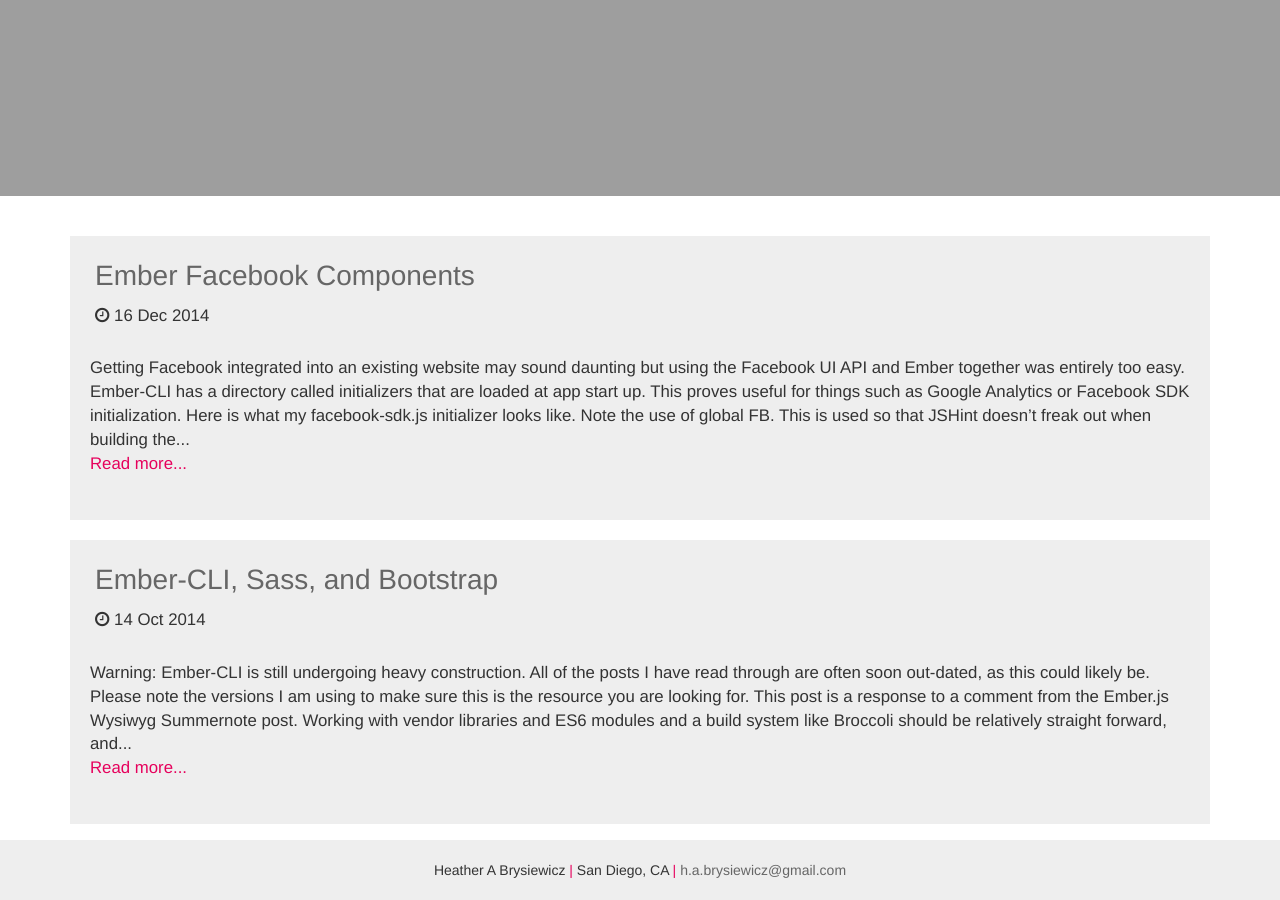
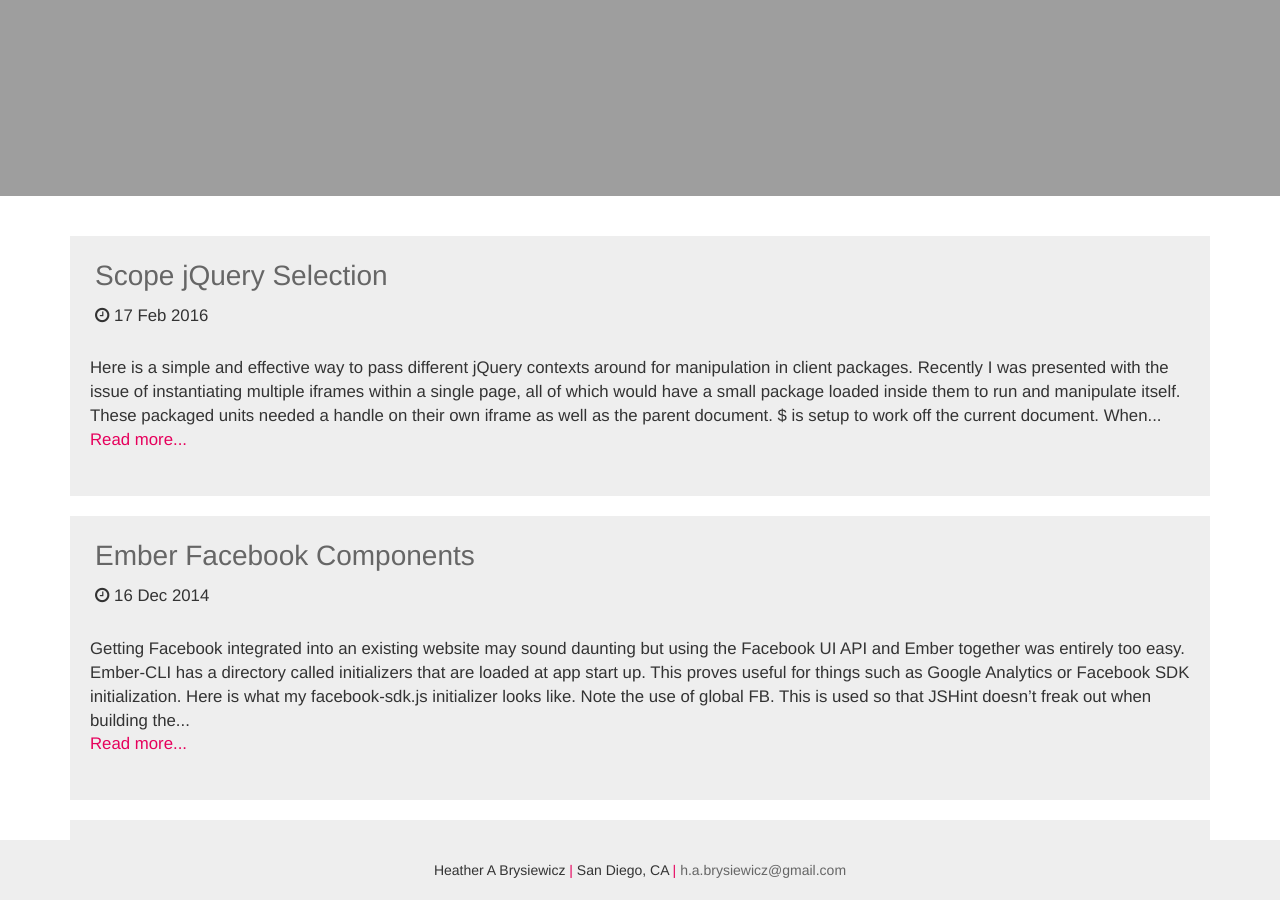
Before and after one commit to hbrysiewicz/hbrysiewicz.github.io, a Jekyll site: the page built from index.html, in a window 1280 px wide and 900 px high, scrolled down 314 px. Built offline with Jekyll 4.4.1, drawn with Linux system fonts in a browser that asks for light colours; Markdown is read by kramdown in place of the engine named in the settings; comment, search, counter and statistics services are not loaded.

Commit message:
jQuery selector scoping mini-post

```diff
--- a/_config.yml
+++ b/_config.yml
@@ -1,7 +1,7 @@
 name: Hello, Bunny
 description: An Ember.js and JavaScript blog by Heather Brysiewicz
-url: http://hbrysiewicz.github.io/
+url: http://hbrysiewicz.com/
 markdown: redcarpet
-pygments: true
+highlighter: pygments
 permalink: /:year-:month-:day-:title.html
 baseurl: .
--- /dev/null
+++ b/_posts/2016-02-17-jquery-scope.md
@@ -0,0 +1,43 @@
+---
+layout:   post
+title:    "Scope jQuery Selection"
+description: "Getting a handle on context with jQuery"
+comments: true
+date:     2016-02-17 10:33
+tags:     [jquery, scope, babel, selector, trick, abstraction]
+categories:
+- code
+---
+
+Here is a simple and effective way to pass different [jQuery](https://jquery.com/) contexts around for manipulation in client packages. Recently I was presented with the issue of instantiating multiple iframes within a single page, all of which would have a small package loaded inside them to run and manipulate itself. These packaged units needed a handle on their own iframe as well as the parent document.
+
+`$` is setup to work off the current `document`. When no context is provided to [the `jQuery()` selector method](https://github.com/jquery/jquery/blob/master/src/core/init.js#L18) then the context of `document` is used. I could have manipulated the selector or used other `jQuery` helper methods to get a handle on the parent document, but that would get messy very fast and could make the packaged code difficult to read.
+
+A cleaner solution is to have two seperate selector handles, one on the unit iframe document and one on the `top.document`. This approach can be used to limit the selector for anything but for my case I needed `top.document`.
+
+{% highlight JavaScript linenos %}
+import $unit from 'jquery'
+import $top from 'utils/jquery-top'
+{% endhighlight %}
+
+In the above example `jquery` is just the defacto `jquery` installed as a dependency via `npm`. The second `import` statement is a custom abstraction to the defacto `jquery` library which allows me to override the [seletor method](http://devdocs.io/jquery/jquery#jQuery1) and limit the context to `top.document`.
+
+{% highlight JavaScript linenos %}
+import jQuery from 'jquery'
+
+jQuery.noConflict()
+let bling = function(selector, context) {
+  return new jQuery.fn.init(selector, context || top.document)
+}
+bling.fn = bling.prototype = jQuery.fn
+jQuery.extend(bling, jQuery)
+
+export default bling
+{% endhighlight %}
+
+Now when I'm in the unit packaged code I can have a handle on both the `top.document` as well as the individual unit iframe `document`.
+
+{% highlight JavaScript linenos %}
+$unit('.content-body').text('This is an example')
+$top('.unit-iframe').addClass('showing')
+{% endhighlight %}
--- a/feed.xml
+++ b/feed.xml
@@ -1,5 +1,5 @@
 ---
-layout: none
+layout: sitemap
 ---
 
 <?xml version="1.0" encoding="UTF-8"?>
```
